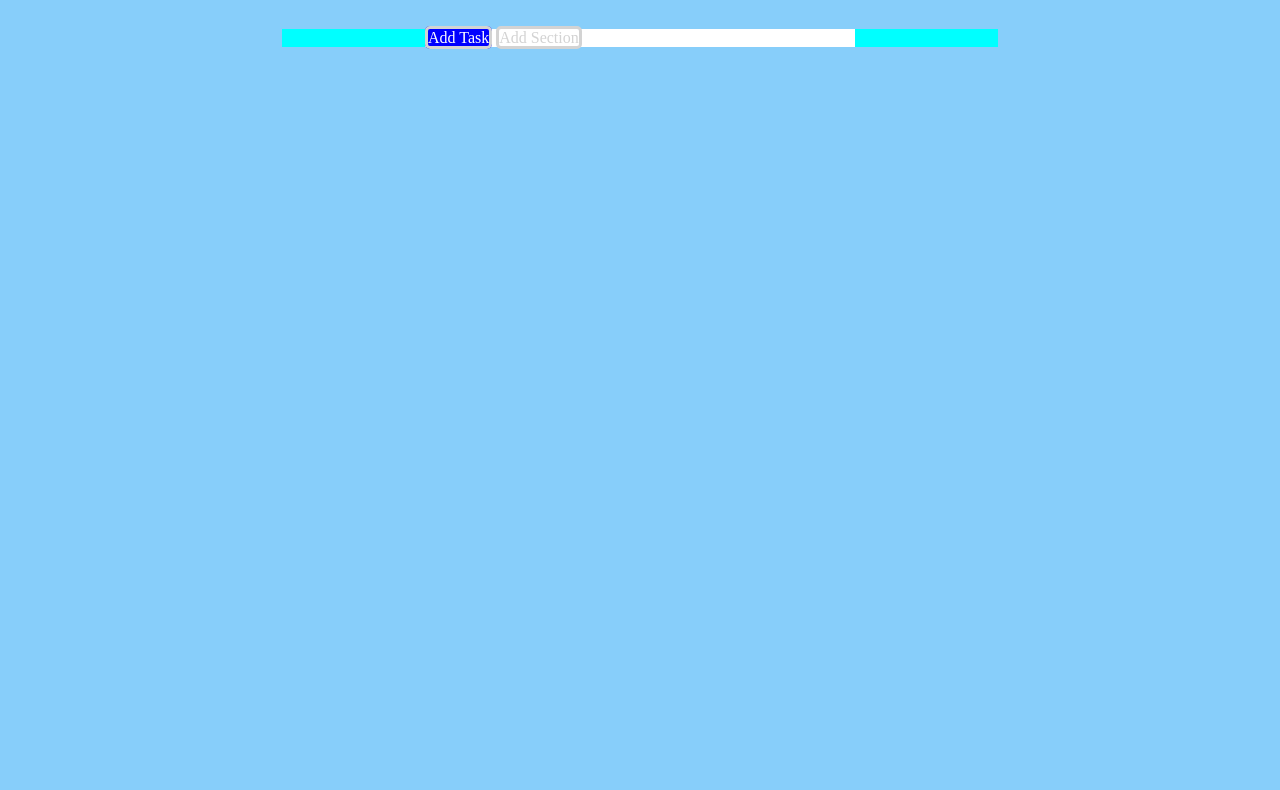
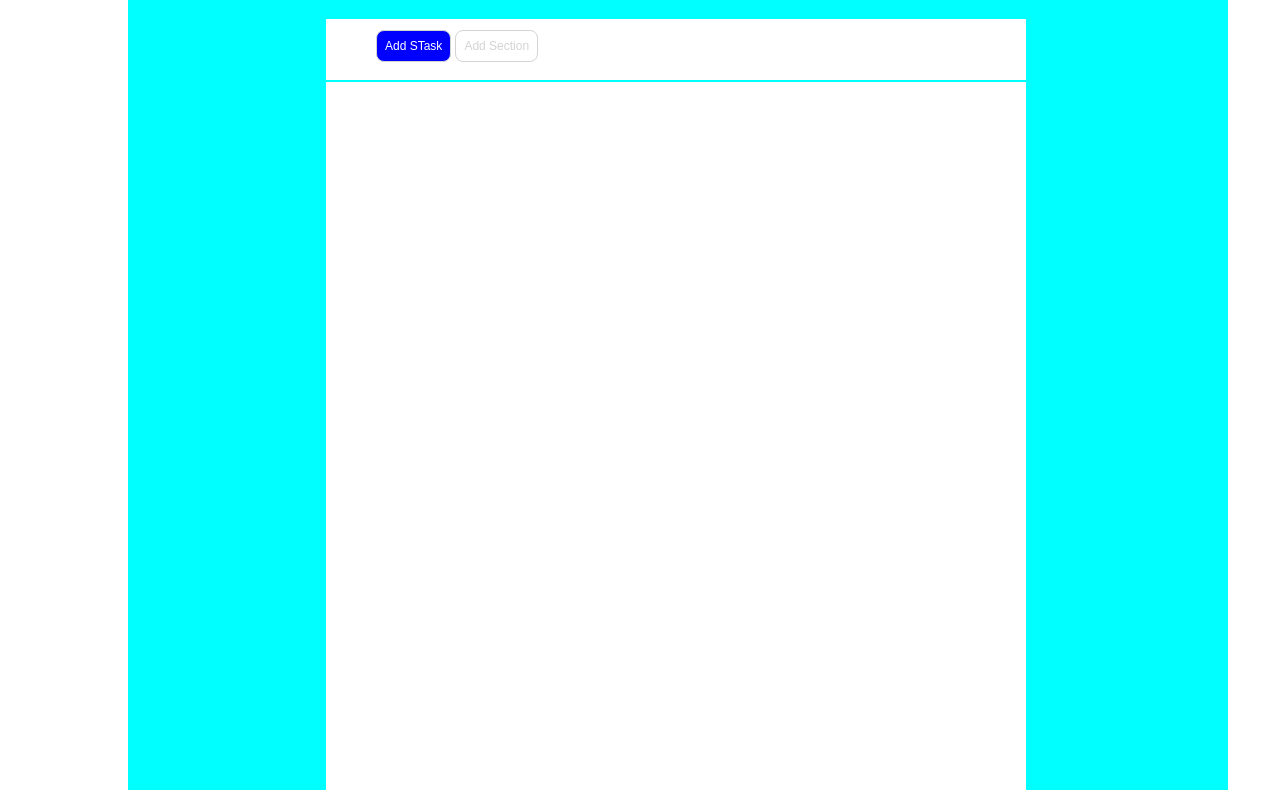
Before and after one commit to Alexellevu/html-css-toboolist, a plain HTML site: page index.html in a window 1280 px wide. Shown: the part 81-871 px from the top of the page. Before the commit the page ends 800 px from the top, so only its background shows below. Drawn offline with Linux system fonts and the light colour scheme.

Commit message:
correzione header e main

```diff
--- a/index.html
+++ b/index.html
@@ -20,13 +20,13 @@
 
     <main>
         <!-- pulsanti -->
-        <section>
-        <div>
-            <span id="pulsante1">Add Task</span>
+        <div class="sezione">
+         <div class="pulsantiera">
+            <span id="pulsante1">Add STask</span>
             <span id="pulsante2">Add Section</span>
+         </div>
         </div>
 
-        </section>
 
 
 
--- a/style.css
+++ b/style.css
@@ -1,7 +1,7 @@
 body{
     width: 80%;
     margin:auto;
-    background-color: lightskyblue;
+
 }
 
 header{
@@ -20,31 +20,56 @@ header{
 
 main{
     background-color:cyan;
-    width: 70%;
-    margin:30px auto;
+    width: 1100px;
+    height: 1200px;
+    margin:0,5px auto;
+    padding-top: 2%;
 }
 
-section{
+.sezione{
     background-color: white;
-    width: 60%;
-    height: 50%;
-    margin:auto;
+    width: 700px;
+    height: 800px;
+    margin-left: 18%;
+    margin-right: 18%;
+    padding-top: 1%;
+
+}
+
+.pulsantiera{
+    height: 5%;
+    border-bottom-width: 2px;
+    border-bottom-style: solid;
+    border-block-color: cyan;
+    padding-left: 50px;
+    padding-bottom:10px ;
+
+
+
 }
 
 #pulsante1{
     background-color: blue;
     color: white;
-    border-radius: 5px;
+    border-radius: 8px;
     border-color:lightgray;
     border-style: solid;
-    font-style: initial;
+    border-width: 1px;
+    font-family:sans-serif;
+    padding: 8px 8px 8px 8px;
+    display: inline-block;
+    font-size: 12px;
 
 }
 
 #pulsante2{
     color: lightgray;
-    border-radius: 1px;
+    border-radius: 8px;
     border-color:lightgray;
     border-style: solid;
-    border-radius: 5px;
+    border-width: 1px;
+    font-family:sans-serif;
+    padding: 8px 8px 8px 8px;
+    display: inline-block;
+    font-size: 12px;
 }
```
